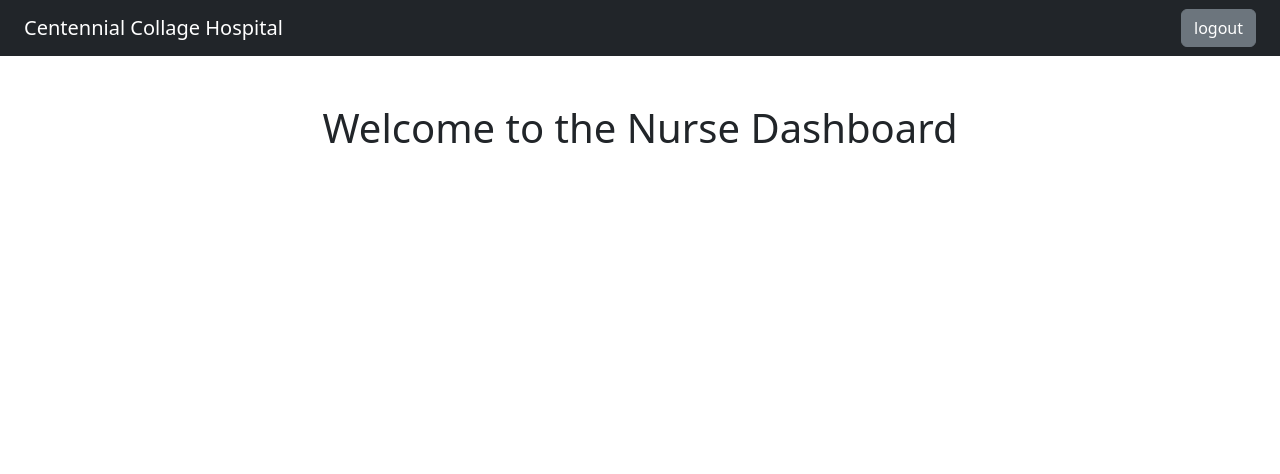
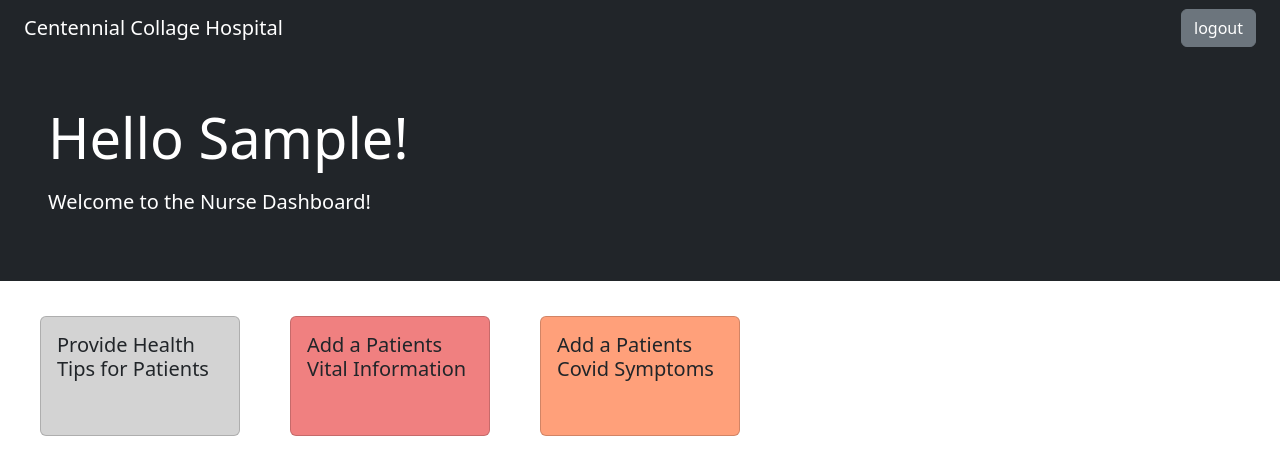
Before and after one commit to Ubzzy/NursePatientApplication, a React (Create React App) app in the folder react-client/: page /nurse in a window 1280 px wide. Shown: the top 474 px of the page. Built offline with nearby package versions, Linux system fonts and the light colour scheme; sample sign-in values are in the browser's storage.

Commit message:
Update dashboard UI for nurse

```diff
--- a/react-client/src/components/Header.js
+++ b/react-client/src/components/Header.js
@@ -47,6 +47,9 @@ function Header() {
                         <Nav.Link as={Link} to="/tips">
                             Tips
                         </Nav.Link>
+                        <Nav.Link as={Link} to="/vital-information">
+                            Vital Information
+                        </Nav.Link>
                     </>
                     }
                     {/* Patient */}
--- a/react-client/src/components/Login.js
+++ b/react-client/src/components/Login.js
@@ -64,7 +64,7 @@ function Login() {
                 window.localStorage.setItem("token", loginData.data.loginUser.token);
                 console.log(loginData.data.loginUser)
                 if (loginData.data.loginUser.isNurse) {
-                    navigate("/home");
+                    navigate("/nurse-dashboard");
                 } else {
                     navigate("/dashboard");
                 }
--- a/react-client/src/components/nurse/NurseDashboard.js
+++ b/react-client/src/components/nurse/NurseDashboard.js
@@ -1,11 +1,59 @@
-import React from "react";
+import React, {useEffect, useState} from "react";
 import Header from "../Header";
+import {useNavigate} from "react-router-dom";
 
 function NurseDashboard() {
+    const navigate = useNavigate();
+    const [user, setUser] = useState()
+
+    //check if the user already logged-in
+    const readCookie = async () => {
+        const userData = JSON.parse(window.localStorage.getItem("user"));
+        setUser(userData)
+        if (!userData) {
+            navigate("/");
+        }
+    };
+
+    function openLink(link) {
+        navigate("/" + link);
+    }
+
+    useEffect(() => {
+        readCookie();
+    }, []); //only the first render
     return (
         <>
-            <Header />
-            <h1 className="text-center m-5">Welcome to the Nurse Dashboard</h1>
+            <Header/> {
+            user &&
+            (
+                <>
+                    <div className="jumbotron p-3 p-md-5 text-white bg-dark">
+                        <div className="col-md-6 px-0">
+                            <h1 className="display-4 font-italic">Hello {user.firstName}!</h1>
+                            <p className="lead my-3">Welcome to the Nurse Dashboard!</p>
+                        </div>
+                    </div>
+                    <div className="card-list">
+                        <div className="card" style={{height: "120px", width: "200px", marginRight: "10px", backgroundColor: "#d3d3d3"}} onClick={() => openLink("tips")}>
+                            <div className="card-body">
+                                <h5 className="card-title">Provide Health Tips for Patients</h5>
+                            </div>
+                        </div>
+                        <div className="card" style={{height: "120px", width: "200px", marginRight: "10px", backgroundColor: "lightcoral"}} onClick={() => openLink("vital-information")}>
+                            <div className="card-body">
+                                <h5 className="card-title">Add a Patients Vital Information</h5>
+                            </div>
+                        </div>
+                        <div className="card" style={{height: "120px", width: "200px", marginRight: "10px", backgroundColor: "lightsalmon"}} onClick={() => openLink("covid19")}>
+                            <div className="card-body">
+                                <h5 className="card-title">Add a Patients Covid Symptoms</h5>
+                            </div>
+                        </div>
+                    </div>
+                </>
+            )
+        }
         </>
     );
 }
--- a/react-client/src/components/patients/VitalInformation.js
+++ b/react-client/src/components/patients/VitalInformation.js
@@ -81,7 +81,7 @@ function VitalInformation() {
 
         <div className="container">
             <fieldset>
-                <h1 className="text-center m-5">Add Your Vital Information</h1>
+                <h1 className="text-center m-5">Add Vital Information</h1>
 
                 <div className="form-group mb-3">
                     <label className="col-md-12 control-label" htmlFor="cp">Chest Pain</label>
```
